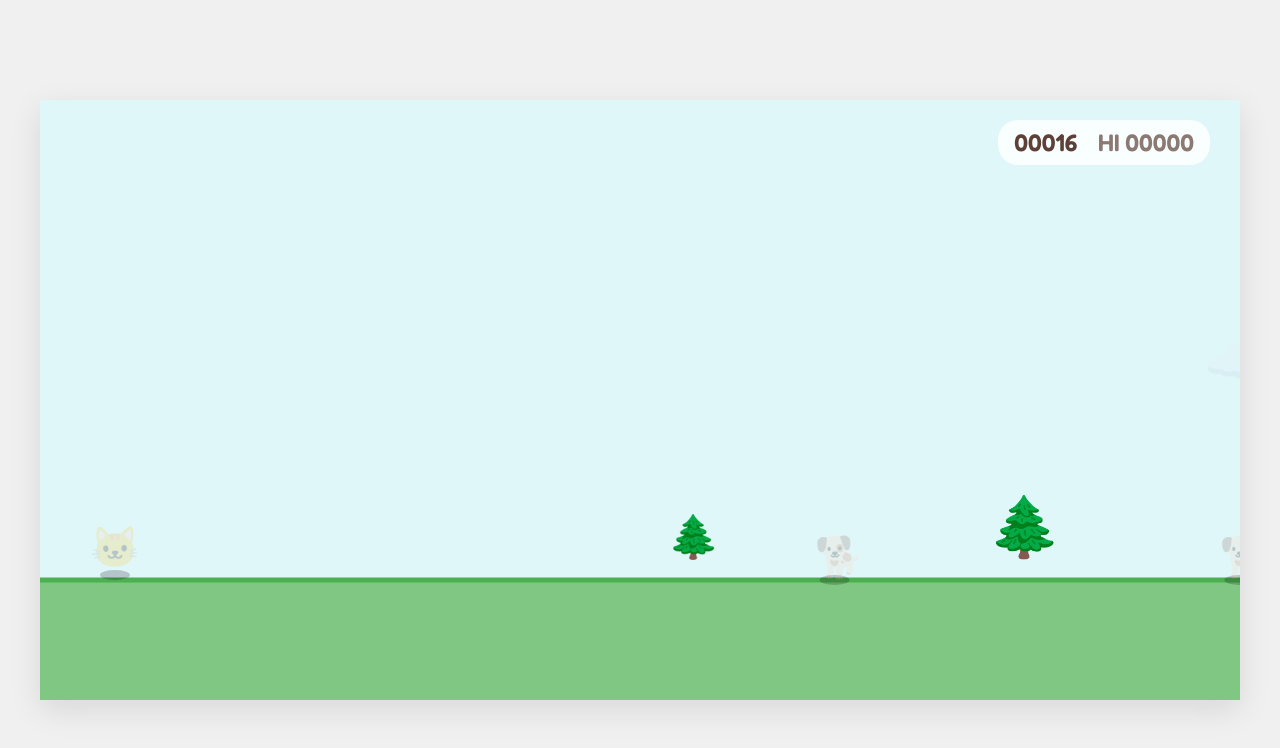
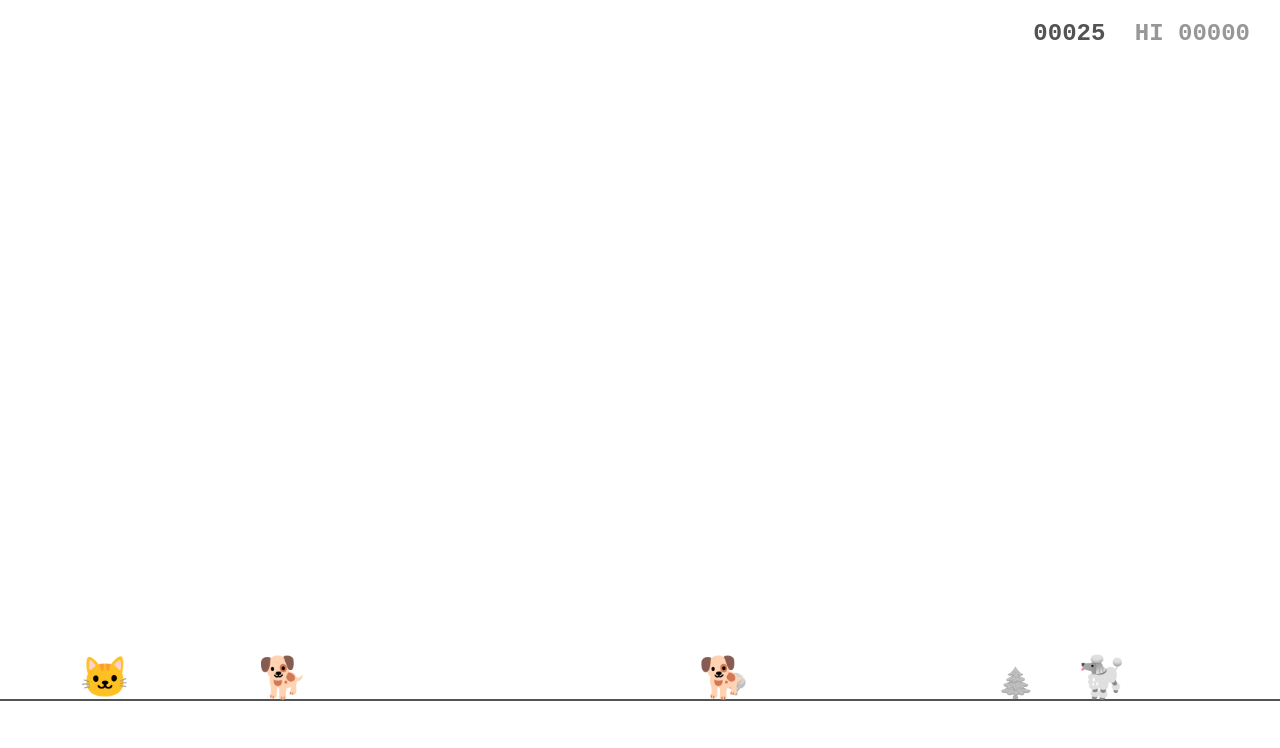
Before and after one commit to moneyperfect/Cat-and-Old-Dog, a plain HTML site: page index.html in a window 1280 px wide. Both pictures are taken after a click on the button "开始游戏". Drawn offline with Linux system fonts and the light colour scheme.

Commit message:
Refinement: Black&White theme, Full Screen, Physics Tweak

```diff
--- a/script.js
+++ b/script.js
@@ -1,17 +1,17 @@
-/**
- * Cat vs Dog Runner
- * Core Game Logic
- */
+// Init Game
+// Wait for font load (optional) or just load
+window.addEventListener('load', () => {
+    const game = new Game();
+});
 
 class Game {
     constructor() {
         this.canvas = document.getElementById('gameCanvas');
         this.ctx = this.canvas.getContext('2d');
-        this.width = this.canvas.width;
-        this.height = this.canvas.height;
+        this.width = window.innerWidth;
+        this.height = window.innerHeight;
 
         this.lastTime = 0;
-        this.speed = 0;
         this.score = 0;
         this.gameSpeed = 5;
         this.isPlaying = false;
@@ -30,7 +30,7 @@ class Game {
 
         // Setup Resize Listener
         window.addEventListener('resize', () => this.resize());
-        this.resize();
+        this.resize(); // Initial call
 
         // Bind UI Elements
         this.startScreen = document.getElementById('start-screen');
@@ -45,18 +45,18 @@ class Game {
     }
 
     resize() {
-        this.canvas.width = window.innerWidth > 1200 ? 1200 : window.innerWidth;
-        this.canvas.height = window.innerHeight > 600 ? 600 : window.innerHeight;
-        this.width = this.canvas.width;
-        this.height = this.canvas.height;
-        this.groundLevel = this.height * 0.8; // Ground is at 80% height
+        this.width = window.innerWidth;
+        this.height = window.innerHeight;
+        this.canvas.width = this.width;
+        this.canvas.height = this.height;
+        this.groundLevel = this.height - 100; // Ground 100px from bottom (Classic style)
     }
 
     startGame() {
         this.isPlaying = true;
         this.isGameOver = false;
         this.score = 0;
-        this.gameSpeed = 5;
+        this.gameSpeed = 6; // Start slightly faster
         this.obstacles = [];
         this.lastTime = 0;
         this.player.reset();
@@ -91,11 +91,9 @@ class Game {
 
         // Obstacle Handling
         if (this.obstacles.length === 0 ||
-            this.obstacles[this.obstacles.length - 1].x < this.width - 400) { // Spawn distance
+            this.obstacles[this.obstacles.length - 1].x < this.width - (300 + Math.random() * 500)) { // Random spacing
             // Random chance to spawn
-            if (Math.random() < 0.02) {
-                this.obstacles.push(new Obstacle(this));
-            }
+            this.obstacles.push(new Obstacle(this));
         }
 
         this.obstacles.forEach((obstacle, index) => {
@@ -110,7 +108,7 @@ class Game {
 
         // Score
         const previousScore = Math.floor(this.score);
-        this.score += 0.1;
+        this.score += 0.15; // Faster accumulation
         const currentScore = Math.floor(this.score);
 
         if (previousScore % 100 !== 0 && currentScore % 100 === 0) {
@@ -119,8 +117,8 @@ class Game {
 
         this.scoreEl.innerText = currentScore.toString().padStart(5, '0');
 
-        // Speed scaling
-        this.gameSpeed += 0.001;
+        // Speed scaling (Cap at some point)
+        if (this.gameSpeed < 15) this.gameSpeed += 0.001;
     }
 
     draw() {
@@ -132,11 +130,22 @@ class Game {
     }
 
     checkCollision(player, obstacle) {
+        // Shrink hitbox slightly for fairness
+        const hitboxX = player.x + 10;
+        const hitboxY = player.y + 10;
+        const hitboxW = player.width - 20;
+        const hitboxH = player.height - 15;
+
+        const obsHitboxX = obstacle.x + 5;
+        const obsHitboxY = obstacle.y + 5;
+        const obsHitboxW = obstacle.width - 10;
+        const obsHitboxH = obstacle.height - 10;
+
         return (
-            player.x < obstacle.x + obstacle.width &&
-            player.x + player.width > obstacle.x &&
-            player.y < obstacle.y + obstacle.height &&
-            player.y + player.height > obstacle.y
+            hitboxX < obsHitboxX + obsHitboxW &&
+            hitboxX + hitboxW > obsHitboxX &&
+            hitboxY < obsHitboxY + obsHitboxH &&
+            hitboxY + hitboxH > obsHitboxY
         );
     }
 
@@ -162,7 +171,6 @@ class InputHandler {
                 && this.keys.indexOf(e.code) === -1) {
                 this.keys.push(e.code);
             }
-            // Debug Start
             if (e.code === 'Enter' && !game.isPlaying) game.startGame();
         });
 
@@ -174,7 +182,6 @@ class InputHandler {
             }
         });
 
-        // Touch support
         window.addEventListener('touchstart', () => {
             if (this.keys.indexOf('Space') === -1) this.keys.push('Space');
         });
@@ -187,29 +194,28 @@ class InputHandler {
 class Player {
     constructor(game) {
         this.game = game;
-        this.width = 50; // Placeholder size
-        this.height = 50;
-        this.x = 50;
-        this.y = this.game.groundLevel - this.height;
-        this.vy = 0;
-        this.weight = 1;
-        this.jumpPower = 15; // Starting simple
-        this.color = '#FFA726'; // Orange Cat
+        this.width = 40;
+        this.height = 40;
+        this.x = 80; // Little closer to left
+        this.reset();
+
+        // Physics Tuning
+        this.jumpForce = 22; // Stronger initial pop
+        this.weight = 0.8;   // Lower gravity for "floatier" feel
     }
 
     reset() {
         this.y = this.game.groundLevel - this.height;
         this.vy = 0;
+        this.game.groundLevel = this.game.height - 100; // Sync
     }
 
     update(input, deltaTime) {
         // Jump
         if ((input.keys.includes('Space') || input.keys.includes('ArrowUp')) && this.onGround()) {
-            this.vy -= 20;
+            this.vy = -this.jumpForce;
             this.game.sound.jump();
         }
-
-        // Horizontal Movement (Optional, usually fixed X)
 
         // Physics
         this.y += this.vy;
@@ -220,24 +226,20 @@ class Player {
             this.y = this.game.groundLevel - this.height;
         }
 
-        // Ensure ground clamp
-        if (this.y > this.game.groundLevel - this.height) {
-            this.y = this.game.groundLevel - this.height;
+        // Fast Fall
+        if (input.keys.includes('ArrowDown') && !this.onGround()) {
+            this.vy += 2;
         }
     }
 
     draw(ctx) {
-        ctx.font = '40px Arial';
         ctx.textAlign = 'left';
         ctx.textBaseline = 'top';
-        // Draw Shadow
-        ctx.fillStyle = 'rgba(0,0,0,0.2)';
-        ctx.beginPath();
-        ctx.ellipse(this.x + 25, this.y + 45, 15, 5, 0, 0, Math.PI * 2);
-        ctx.fill();
+        ctx.font = '40px Arial'; // Or a custom symbol
 
-        // Draw Cat Emoji
-        // Flip if needed (not easy with text, but okay for side view)
+        // Simple pixel-ish Cat or Emoji
+        // Use Black Emoji or Grayscale
+        ctx.fillStyle = '#000000';
         ctx.fillText('🐱', this.x, this.y);
     }
 
@@ -254,7 +256,7 @@ class Obstacle {
         this.x = this.game.width;
         this.y = this.game.groundLevel - this.height;
         this.markedForDeletion = false;
-        // Random dog variety
+        // Darkened Dog
         this.type = Math.random() < 0.5 ? '🐕' : '🐩';
     }
 
@@ -264,13 +266,8 @@ class Obstacle {
     }
 
     draw(ctx) {
-        // Shadow
-        ctx.fillStyle = 'rgba(0,0,0,0.2)';
-        ctx.beginPath();
-        ctx.ellipse(this.x + 20, this.y + 40, 15, 5, 0, 0, Math.PI * 2);
-        ctx.fill();
-
         ctx.font = '40px Arial';
+        ctx.fillStyle = '#000000'; // Pure Black
         ctx.fillText(this.type, this.x, this.y);
     }
 }
@@ -285,35 +282,30 @@ class Background {
     }
 
     update() {
-        // Generate Clouds
-        if (this.cloudTimer > 100 + Math.random() * 200) {
+        // Clouds (Slow, high)
+        if (Math.random() < 0.005) {
             this.clouds.push({
                 x: this.game.width,
-                y: Math.random() * (this.game.height / 2),
+                y: Math.random() * (this.game.height / 3),
                 size: 30 + Math.random() * 40,
-                speed: 0.5 + Math.random() * 0.5
+                speed: 0.2
             });
-            this.cloudTimer = 0;
-        } else {
-            this.cloudTimer++;
         }
 
-        // Generate Trees
-        if (this.treeTimer > 50 + Math.random() * 100) { // More frequent than clouds
+        // Trees on Ground (Irregular)
+        // Chance to spawn tree independent of obstacles, but background layer
+        if (Math.random() < 0.015) {
             this.trees.push({
                 x: this.game.width,
-                y: this.game.groundLevel - 20, // Slightly sunken or on line
-                size: 40 + Math.random() * 20,
+                y: this.game.groundLevel - 15, // Grounded
+                size: 20 + Math.random() * 10,
                 type: Math.random() < 0.5 ? '🌲' : '🌳'
             });
-            this.treeTimer = 0;
-        } else {
-            this.treeTimer += (this.game.gameSpeed / 5); // Trees spawn relative to game speed
         }
 
-        // Move objects
+        // Move
         this.clouds.forEach(c => c.x -= c.speed);
-        this.trees.forEach(t => t.x -= this.game.gameSpeed); // Trees move with ground
+        this.trees.forEach(t => t.x -= this.game.gameSpeed);
 
         // Cleanup
         this.clouds = this.clouds.filter(c => c.x > -100);
@@ -321,40 +313,35 @@ class Background {
     }
 
     draw(ctx) {
-        // Draw Clouds
-        ctx.textAlign = 'left';
-        ctx.textBaseline = 'middle';
-        this.clouds.forEach(c => {
-            ctx.font = `${c.size}px Arial`;
-            ctx.fillText('☁️', c.x, c.y);
-        });
-
-        // Draw Ground Line
-        ctx.fillStyle = '#81C784'; // Green Grass
-        ctx.fillRect(0, this.game.groundLevel, this.game.width, this.game.height - this.game.groundLevel);
-
-        // Draw Ground Decor (Trees behind path?)
-        // Let's draw trees on the horizon
-        this.trees.forEach(t => {
-            ctx.font = `${t.size}px Arial`;
-            // Draw tree slightly above ground level to look planted
-            ctx.fillText(t.type, t.x, t.y - t.size / 2);
-        });
-
-        // Grass trim
-        ctx.strokeStyle = '#4CAF50';
-        ctx.lineWidth = 5;
+        // Ground Line
+        ctx.strokeStyle = '#535353';
+        ctx.lineWidth = 2;
         ctx.beginPath();
         ctx.moveTo(0, this.game.groundLevel);
         ctx.lineTo(this.game.width, this.game.groundLevel);
         ctx.stroke();
+
+        // Clouds (Gray)
+        ctx.fillStyle = '#EEEEEE'; // Very light gray for depth
+        this.clouds.forEach(c => {
+            ctx.font = `${c.size}px Arial`;
+            ctx.fillText('☁️', c.x, c.y);
+            // Note: Emojis have colors, we can use filter or just simple shapes if needed.
+            // CSS grayscale(100%) on canvas handles the color removal.
+        });
+
+        // Trees (Gray)
+        ctx.fillStyle = '#999999';
+        this.trees.forEach(t => {
+            ctx.font = `${t.size}px Arial`;
+            // Emojis might still show color unless canvas has filter.
+            // But we will apply filter to canvas in style.css or here.
+            ctx.filter = 'grayscale(100%) opacity(50%)';
+            ctx.fillText(t.type, t.x, t.y - t.size / 2);
+            ctx.filter = 'none'; // Reset
+        });
     }
 }
-
-// Init Game
-window.addEventListener('load', () => {
-    const game = new Game();
-});
 
 class SoundManager {
     constructor() {
@@ -368,8 +355,8 @@ class SoundManager {
         const gain = this.ctx.createGain();
         osc.type = type;
         osc.frequency.setValueAtTime(freq, this.ctx.currentTime);
-        gain.gain.setValueAtTime(0.1, this.ctx.currentTime);
-        gain.gain.exponentialRampToValueAtTime(0.01, this.ctx.currentTime + duration);
+        gain.gain.setValueAtTime(0.05, this.ctx.currentTime);
+        gain.gain.exponentialRampToValueAtTime(0.001, this.ctx.currentTime + duration);
         osc.connect(gain);
         gain.connect(this.ctx.destination);
         osc.start();
@@ -377,16 +364,14 @@ class SoundManager {
     }
 
     jump() {
-        this.playTone(400, 'sine', 0.1);
-        setTimeout(() => this.playTone(600, 'sine', 0.2), 50);
+        this.playTone(600, 'square', 0.1); // Retro beep
     }
 
     score() {
-        this.playTone(1000, 'square', 0.1);
+        this.playTone(1200, 'sine', 0.1);
     }
 
     die() {
-        this.playTone(200, 'sawtooth', 0.5);
-        this.playTone(150, 'sawtooth', 0.5); // overlapping descending feel
+        this.playTone(150, 'sawtooth', 0.4);
     }
 }
--- a/style.css
+++ b/style.css
@@ -1,11 +1,14 @@
 :root {
-    --bg-sky: #E0F7FA;
-    --bg-ground: #DCEDC8;
-    --primary-color: #FF8A65; /* Salmon/Coral */
-    --secondary-color: #4DB6AC; /* Teal */
-    --text-color: #5D4037; /* Brownish Grey */
-    --white-alpha: rgba(255, 255, 255, 0.8);
-    --font-main: 'Fredoka', 'Segoe UI', Tahoma, Geneva, Verdana, sans-serif;
+    --bg-sky: #FFFFFF;
+    --bg-ground: #FFFFFF;
+    --primary-color: #535353;
+    /* Dark Grey for buttons/UI */
+    --secondary-color: #202124;
+    /* Black for text */
+    --text-color: #202124;
+    --white-alpha: rgba(255, 255, 255, 0.9);
+    --font-main: 'Courier New', Courier, monospace;
+    /* Retro font */
 }
 
 * {
@@ -17,7 +20,7 @@
 }
 
 body {
-    background-color: #f0f0f0;
+    background-color: #FFFFFF;
     font-family: var(--font-main);
     color: var(--text-color);
     display: flex;
@@ -29,13 +32,12 @@ body {
 
 #game-container {
     position: relative;
-    width: 100%;
-    height: 100%;
-    max-width: 1200px;
-    max-height: 600px;
-    background: linear-gradient(to bottom, var(--bg-sky) 80%, var(--bg-ground) 80%);
+    width: 100vw;
+    /* Full Width */
+    height: 100vh;
+    /* Full Height */
+    background: #FFFFFF;
     overflow: hidden;
-    box-shadow: 0 10px 30px rgba(0,0,0,0.1);
 }
 
 canvas {
@@ -50,7 +52,7 @@ canvas {
     left: 0;
     width: 100%;
     height: 100%;
-    pointer-events: none; /* Let clicks pass through to canvas during game */
+    pointer-events: none;
 }
 
 #score-board {
@@ -58,16 +60,13 @@ canvas {
     top: 20px;
     right: 30px;
     font-size: 24px;
-    font-weight: 600;
-    background: var(--white-alpha);
-    padding: 8px 16px;
-    border-radius: 20px;
-    backdrop-filter: blur(5px);
+    font-weight: 700;
+    color: #535353;
 }
 
 #high-score {
     margin-left: 15px;
-    opacity: 0.7;
+    opacity: 0.6;
 }
 
 .screen {
@@ -76,53 +75,46 @@ canvas {
     left: 50%;
     transform: translate(-50%, -50%);
     text-align: center;
-    background: rgba(255, 255, 255, 0.9);
-    padding: 40px 60px;
-    border-radius: 30px;
-    box-shadow: 0 15px 35px rgba(0,0,0,0.1);
-    backdrop-filter: blur(10px);
-    transition: opacity 0.3s ease;
+    background: transparent;
+    /* Minimalist */
+    padding: 20px;
     pointer-events: auto;
+    transition: opacity 0.2s ease;
 }
 
 .screen.hidden {
     opacity: 0;
     pointer-events: none;
-    transform: translate(-50%, -60%); /* Slide up slightly */
 }
 
 .screen h1 {
-    font-size: 3rem;
-    margin-bottom: 10px;
+    font-size: 2.5rem;
+    margin-bottom: 20px;
     color: var(--secondary-color);
+    text-transform: uppercase;
+    letter-spacing: 2px;
 }
 
 .screen p {
     font-size: 1.2rem;
     margin-bottom: 30px;
-    color: #888;
+    color: #535353;
 }
 
 .primary-btn {
-    background: var(--primary-color);
-    color: white;
-    border: none;
-    padding: 15px 40px;
+    background: transparent;
+    color: var(--secondary-color);
+    border: 2px solid var(--secondary-color);
+    padding: 10px 30px;
     font-size: 1.2rem;
-    border-radius: 50px;
     cursor: pointer;
     font-family: inherit;
-    font-weight: 600;
-    box-shadow: 0 5px 15px rgba(255, 138, 101, 0.4);
-    transition: transform 0.1s, box-shadow 0.1s;
+    font-weight: 700;
+    text-transform: uppercase;
+    transition: all 0.1s;
 }
 
 .primary-btn:hover {
-    transform: translateY(-2px);
-    box-shadow: 0 8px 20px rgba(255, 138, 101, 0.6);
+    background: var(--secondary-color);
+    color: #FFF;
 }
-
-.primary-btn:active {
-    transform: translateY(1px);
-    box-shadow: 0 2px 10px rgba(255, 138, 101, 0.4);
-}
```
